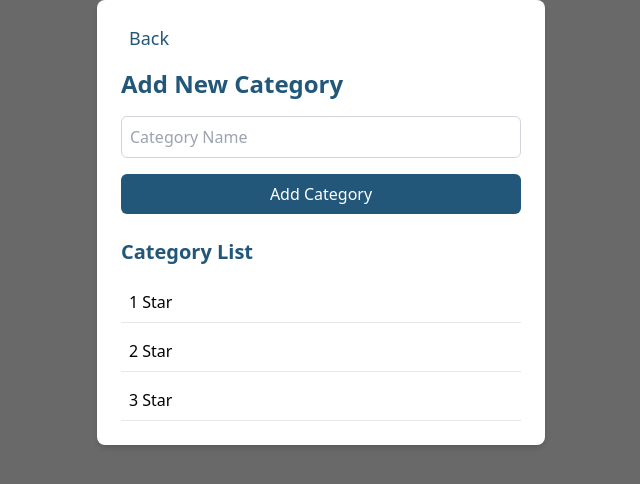
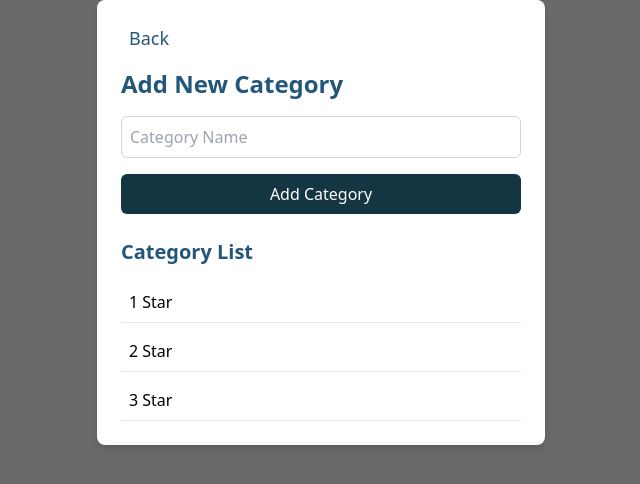
Before and after one commit to ikape/Hotels-Ranking-Application, a Next.js app: page /categories in a window 1280 px wide. Shown: the top 484 px of the page, without its empty margins (319-959 px from the left). Built offline with nearby package versions, Linux system fonts and the light colour scheme.

Commit message:
added color

```diff
--- a/src/pages/categories.tsx
+++ b/src/pages/categories.tsx
@@ -79,7 +79,7 @@ const Categories: React.FC = () => {
                 <button
                     type="button"
                     onClick={handleSubmit}
-                    className="bg-primary text-white py-2 rounded-md hover:bg-secondary"
+                    className="bg-[#143642] text-white py-2 rounded-md hover:bg-secondary"
                     disabled={loading}
                 >
                     {editMode ? 'Update Category' : 'Add Category'}
--- a/src/pages/index.tsx
+++ b/src/pages/index.tsx
@@ -94,7 +94,7 @@ const Home: React.FC = () => {
     return (
         <div className="max-w-[1440px] mx-auto p-6 rounded-lg mt-4">
             <div className='text-center'>
-                <h3 className="text-3xl font-semibold mb-4 text-primary">Hotel Ranking Application</h3>
+                <h3 className="text-3xl font-semibold mb-4 text-[#143642]">Hotel Ranking Application</h3>
 
                 {toastMessage && <div className="mb-4 p-2 text-white bg-green-500 rounded">{toastMessage}</div>}
                 {loading && <div className="mb-4 text-primary">Loading...</div>}
```
